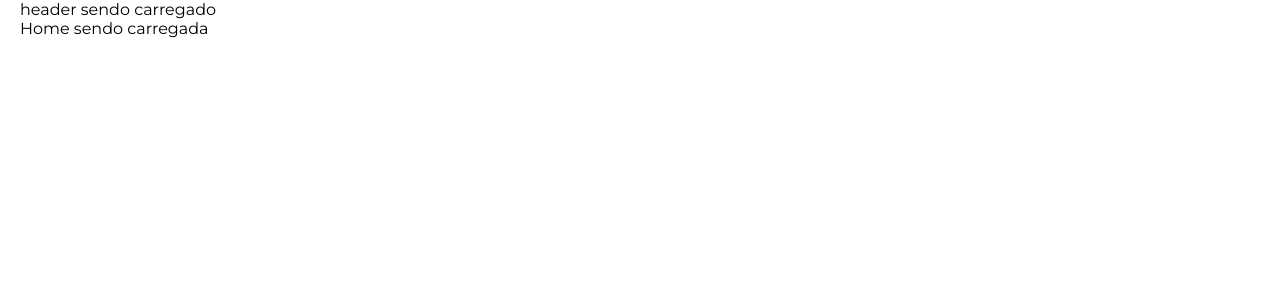
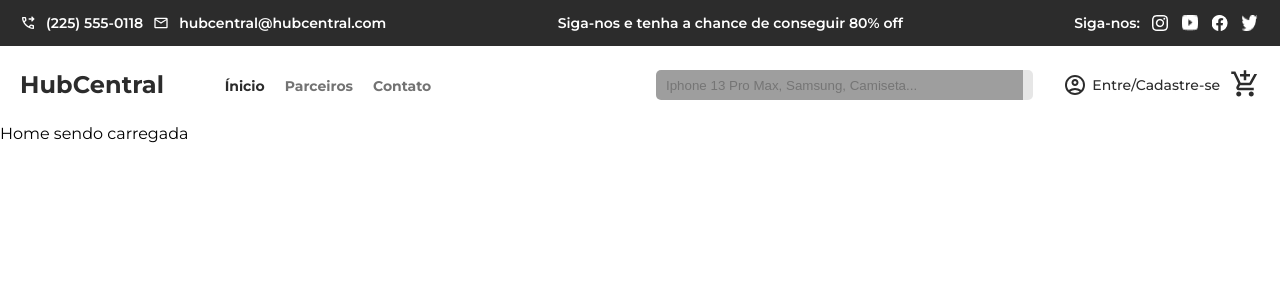
Before and after one commit to PauloXaviers/ecommerce-hubcentral, a React (Vite) app: page / in a window 1280 px wide. Shown: the top 300 px of the page. Built offline with nearby package versions, Linux system fonts and the light colour scheme; grey boxes are pictures that could not be loaded; the HTML template or start-up script is replaced by a standard one.

Commit message:
feat(header): add desktop and mobile header components with styling and structure

```diff
--- /dev/null
+++ b/src/components/Header/Header.scss
@@ -0,0 +1,219 @@
+@use "../../styles/mixins" as mix;
+@use "../../styles/variables" as var;
+
+header {
+  background-color: var.$light-color;
+  position: fixed;
+  width: 100%;
+  z-index: 200;
+  margin: 0 auto;
+  max-width: 1440px;
+  li {
+    list-style: none;
+  }
+  a {
+    text-decoration: none;
+  }
+}
+
+.topbar {
+  min-height: 46px;
+  @include mix.flex-between(center, row);
+  background-color: var.$gray-dark-color;
+  color: var.$light-color;
+  padding: 0px 20px;
+  p,
+  span {
+    font-size: clamp(0.625rem, 1.37vw, 0.875rem);
+    font-weight: var.$font-weight-semibold;
+    line-height: 24px;
+  }
+  ul,
+  li {
+    @include mix.flex-center(row);
+    gap: 10px;
+    a {
+      display: flex;
+      align-items: center;
+      padding-inline: 2px;
+    }
+    img {
+      width: 1rem;
+      height: 1rem;
+      @media (max-width: 1024px) {
+        width: 0.875rem;
+        height: 0.875rem;
+      }
+    }
+  }
+}
+.logo {
+  text-align: start;
+  margin-right: 20px;
+  font-size: clamp(1.25rem, 2vw, 1.5rem);
+  color: var.$gray-dark-color;
+  line-height: 32px;
+  letter-spacing: 0.1px;
+  font-weight: var.$font-weight-bold;
+}
+
+.header-main {
+  min-height: 78px;
+  @include mix.flex-between(center, row);
+  padding: 0 20px;
+  gap: 10px;
+  button {
+    background-color: transparent;
+    border: none;
+    cursor: pointer;
+  }
+  .mobile-menu-button {
+    display: none;
+  }
+  .container-actions {
+    @include mix.flex-center(row);
+    gap: 15px;
+    img {
+      height: 30px;
+    }
+  }
+  .header-desktop {
+    width: 100%;
+    @include mix.flex-between(center, row);
+    .navbar {
+      width: 100%;
+      max-width: 268px;
+      ul {
+        @include mix.flex-center(row);
+        gap: 20px;
+        li {
+          a {
+            font-size: 0.875rem;
+            color: var.$gray-medium-color;
+            font-weight: var.$font-weight-bold;
+            &.active {
+              color: var.$gray-dark-color;
+            }
+            &:hover {
+              transition: all 0.5s;
+              color: var.$gray-dark-color;
+            }
+          }
+        }
+      }
+    }
+    .container-icons {
+      @include mix.flex-between(center, row);
+      max-width: 564px;
+      width: 100%;
+      gap: 30px;
+      a {
+        @include mix.flex-center(row);
+        gap: 5px;
+        white-space: nowrap;
+        color: var.$gray-dark-color;
+        font-weight: var.$font-weight-medium;
+        font-size: 0.875rem;
+      }
+    }
+  }
+}
+
+.mobile-header {
+  @include mix.flex-center(column);
+  background-color: var.$light-color;
+  padding: 15px 0px;
+  gap: 5px;
+  nav {
+    ul {
+      @include mix.flex-center(column);
+      li {
+        a {
+          font-size: 0.875rem;
+          line-height: 45px;
+          font-weight: var.$font-weight-bold;
+          color: var.$gray-medium-color;
+          &.active {
+            color: var.$gray-dark-color;
+          }
+          &:hover {
+            transition: all 0.5s;
+            color: var.$gray-dark-color;
+          }
+        }
+      }
+    }
+  }
+  a {
+    @include mix.flex-center(row);
+    margin-top: 10px;
+    border: none;
+    background-color: transparent;
+    gap: 5px;
+    font-size: 0.875rem;
+    line-height: 24px;
+    font-weight: var.$font-weight-medium;
+    color: var.$gray-dark-color;
+    img {
+      height: 25px;
+    }
+  }
+}
+
+.sr-only {
+  position: absolute;
+  width: 1px;
+  height: 1px;
+  padding: 0;
+  margin: -1px;
+  overflow: hidden;
+  clip: rect(0, 0, 0, 0);
+  white-space: nowrap;
+  border: 0;
+}
+
+.search-input {
+  background-image: url("../../assets/icons/search.svg");
+  background-repeat: no-repeat;
+  background-position: center right 10px;
+  background-color: var.$gray-semi-light-color;
+  border: none;
+  width: 100%;
+  height: 30px;
+  padding: 0px 10px;
+  border-radius: 5px;
+  color: var.$gray-dark-color;
+  &.mobile {
+    display: none !important;
+    margin: 0 auto;
+    width: 90%;
+  }
+  &:focus {
+    outline-color: var.$gray-medium-color;
+    background-image: none;
+  }
+  &::-webkit-search-cancel-button {
+    -webkit-appearance: none;
+  }
+}
+
+@media (max-width: 800px) {
+  .topbar {
+    @include mix.flex-center(column);
+    padding-bottom: 10px;
+  }
+  .header-desktop {
+    display: none !important;
+  }
+  .search-input {
+    &.mobile {
+      display: flex !important;
+    }
+  }
+  .mobile-menu-button {
+    display: flex !important;
+    img {
+      height: 40px !important;
+    }
+  }
+}
--- a/src/components/Header/Header.tsx
+++ b/src/components/Header/Header.tsx
@@ -1,7 +1,96 @@
-const Header = () => {
+import { forwardRef } from "react";
+import { navItems, topBarContactItems, topBarSocialtItems } from "../../data/header";
+import { Link, NavLink } from "react-router-dom";
+import { AnimatePresence } from "motion/react";
+import { useHeader } from "../../hooks/useHeader";
+import userIcon from "../../assets/icons/account_circle.svg";
+import cartIcon from "../../assets/icons/add_shopping_cart.svg";
+import mobileMenu from "../../assets/icons/menu_mobile.svg";
+import closeMenu from "../../assets/icons/close.svg";
+import "./Header.scss";
+import MobileHeader from "./MobileHeader";
+
+const Header = forwardRef<HTMLElement>((_, ref) => {
+  const { showMobileMenu, toggleMobileMenu } = useHeader();
   return (
-    <header><p>header sendo carregado</p></header>
-  )
-}
+    <header ref={ref}>
+      <div className="topbar">
+        <ul>
+          {topBarContactItems.map((item) => (
+            <li key={item.id}>
+              <img src={item.icon} alt={`Logo do ${item.id}`} />
+              <span>{item.description}</span>
+            </li>
+          ))}
+        </ul>
+        <span>Siga-nos e tenha a chance de conseguir 80% off</span>
+        <ul>
+          <p>{topBarSocialtItems.description}:</p>
+          {topBarSocialtItems.icons.map((item) => (
+            <li key={item.id}>
+              <a href={item.url ?? "#"} aria-label={`Link para ${item.id}`}>
+                <img src={item.img} alt={`logo ${item.id}`} />
+              </a>
+            </li>
+          ))}
+        </ul>
+      </div>
 
-export default Header
+      <section className="header-main">
+        <Link to="/" className="logo">
+          HubCentral
+        </Link>
+        <div className="header-desktop">
+          <nav className="navbar">
+            <ul>
+              {navItems.map((item) => (
+                <li key={item.id}>
+                  <NavLink to={item.path} className={({ isActive }) => (isActive ? "active" : "")} >
+                    {item.text}
+                  </NavLink>
+                </li>
+              ))}
+            </ul>
+          </nav>
+          <div className="container-icons">
+            <label className="sr-only" htmlFor="header-search">
+              Buscar produtos
+            </label>
+            <input
+              id="header-search"
+              type="search"
+              className="search-input"
+              placeholder="Iphone 13 Pro Max, Samsung, Camiseta..."
+            />
+            <Link to="#">
+              <img src={userIcon} alt="Icone de usuário" />
+              Entre/Cadastre-se
+            </Link>
+          </div>
+        </div>
+
+        <div className="container-actions">
+          <button aria-label="Abrir carrinho de compras">
+            <img src={cartIcon} alt="Icone de carrinho" />
+          </button>
+          <button aria-label="Abrir menu mobile" className="mobile-menu-button" onClick={toggleMobileMenu}>
+            <img src={!showMobileMenu ? mobileMenu : closeMenu} alt={!showMobileMenu ? "Abrir menu" : "Fechar menu"} />
+          </button>
+        </div>
+      </section>
+
+      <AnimatePresence>{showMobileMenu && <MobileHeader />}</AnimatePresence>
+      <label className="sr-only" htmlFor="header-search-mobile">
+        Buscar produtos
+      </label>
+      <input
+        id="header-search-mobile"
+        type="search"
+        className="search-input mobile"
+        placeholder="Iphone 13 Pro Max, Samsung, Camiseta..."
+      />
+    </header>
+  );
+});
+
+export default Header;
--- /dev/null
+++ b/src/components/Header/MobileHeader.tsx
@@ -0,0 +1,50 @@
+import { motion } from "framer-motion";
+import userIcon from "../../assets/icons/account_circle.svg";
+import { Link, NavLink } from "react-router-dom";
+import { navItems } from "../../data/header";
+
+const MobileHeader = () => {
+  const variants = {
+    hidden: { opacity: 0, y: -50 },
+    visible: {
+      opacity: 1,
+      y: 0,
+      transition: { duration: 0.5 },
+    },
+    exit: {
+      opacity: 0,
+      y: -50,
+      transition: { duration: 0.3 },
+    },
+  };
+
+  return (
+    <motion.section
+      initial="hidden"
+      animate="visible"
+      exit="exit"
+      variants={variants}
+      className="mobile-header"
+    >
+      <nav>
+        <ul>
+          {navItems.map((item) => (
+            <li key={item.id}>
+              <NavLink
+                to={item.path}
+                className={({isActive}) => (isActive ? "active" : "")}
+              >
+                {item.text}
+              </NavLink>
+            </li>
+          ))}
+        </ul>
+      </nav>
+      <Link to="#">
+        <img src={userIcon} alt="Icone de usuário" /> Entre/Cadastre-se
+      </Link>
+    </motion.section>
+  );
+};
+
+export default MobileHeader;
--- a/src/index.scss
+++ b/src/index.scss
@@ -15,6 +15,5 @@ body {
 #root {
   max-width: 1440px;
   margin: 0 auto;
-  padding: 0 20px;
   width: 100%;
 }
--- a/src/styles/_variables.scss
+++ b/src/styles/_variables.scss
@@ -1,6 +1,7 @@
 // variables colors
 $gray-medium-color: #737373;
 $gray-light-color: #bdbdbd;
+$gray-semi-light-color: #e6e6e6;
 $gray-dark-color: #2c2c2c;
 $red-color: #cc0001;
 $red-accent-color: #ff383c;
```
